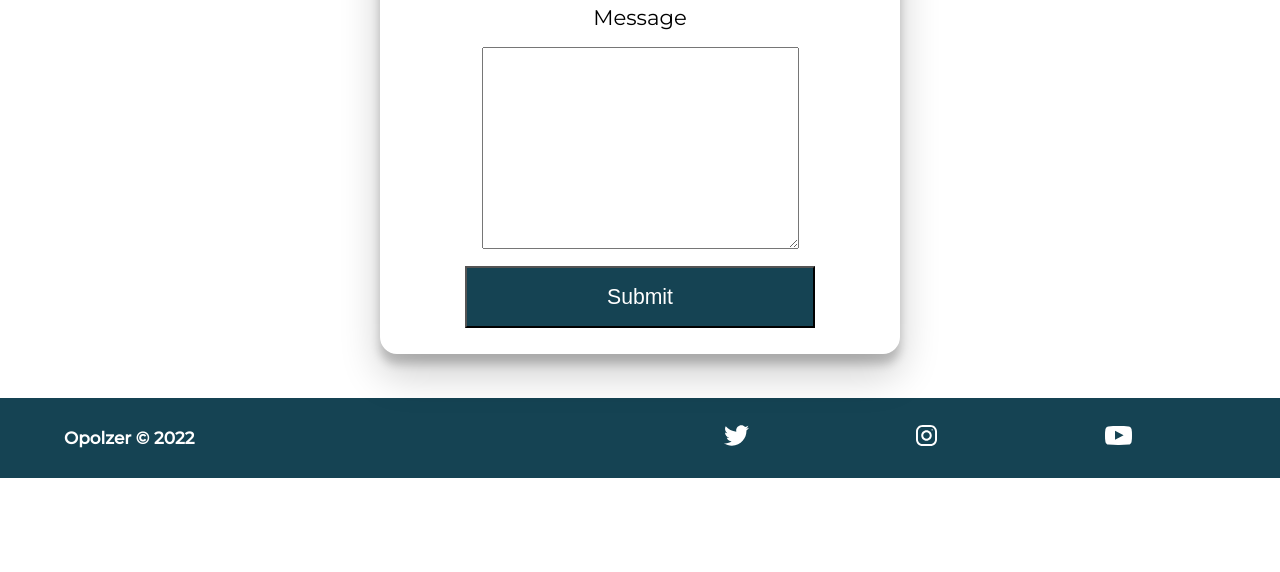
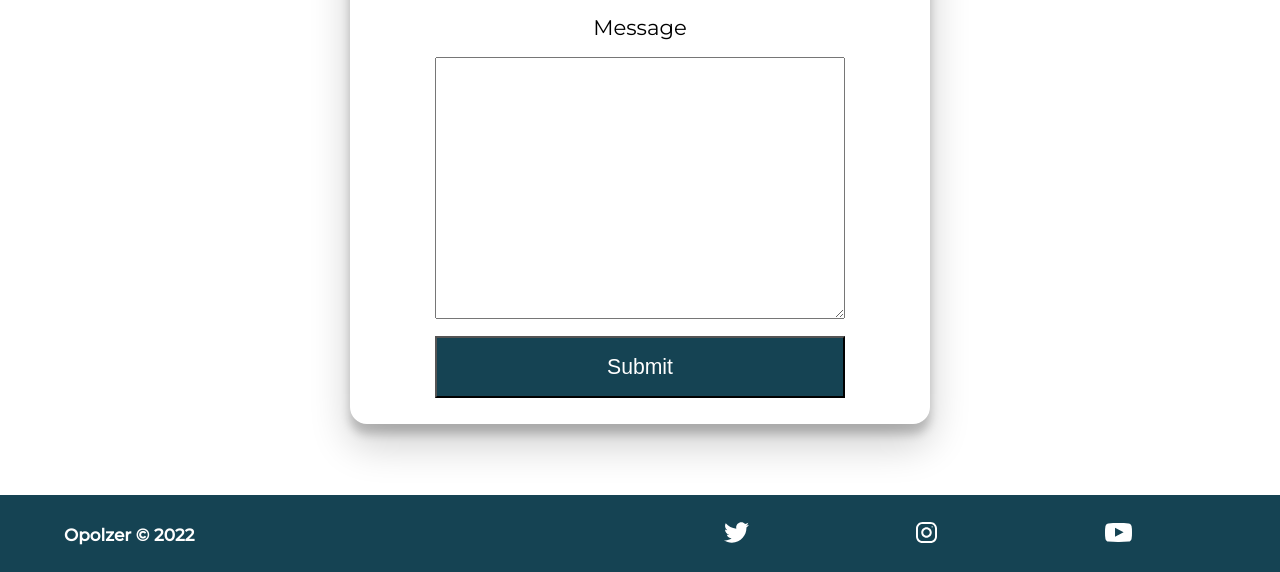
Before and after one commit to rezlopo/portfolio, a plain HTML site: page contact/index.html in a window 1280 px wide. Shown: the part 347-919 px from the top of the page. Before the commit the page ends 825 px from the top, so only its background shows below. Drawn offline with Linux system fonts and the light colour scheme.

Commit message:
footer change

```diff
--- a/styles/_contact.scss
+++ b/styles/_contact.scss
@@ -1,5 +1,5 @@
 .form-section {
-	min-height: 80vh;
+	min-height: 90vh;
 	@include flex(center, center, row);
 	margin-top: 3rem;
 	form {
@@ -17,7 +17,8 @@
 		}
 		textarea {
 			font-family: "Montserrat", sans-serif;
-			font-size: 2rem;
+			font-size: 2.5rem;
+			width: 100%;
 		}
 		button {
 			width: 100%;
--- a/styles/_footer.scss
+++ b/styles/_footer.scss
@@ -3,6 +3,7 @@ footer {
 	color: white;
 	min-height: 10vh;
 	padding: 0% 5%;
+	margin-top: 2rem;
 	@include flex(flex-start, center, row);
 	ul {
 		flex: 1 1 40rem;
```
Also changed, not shown: styles/style.css, 1 other file.
